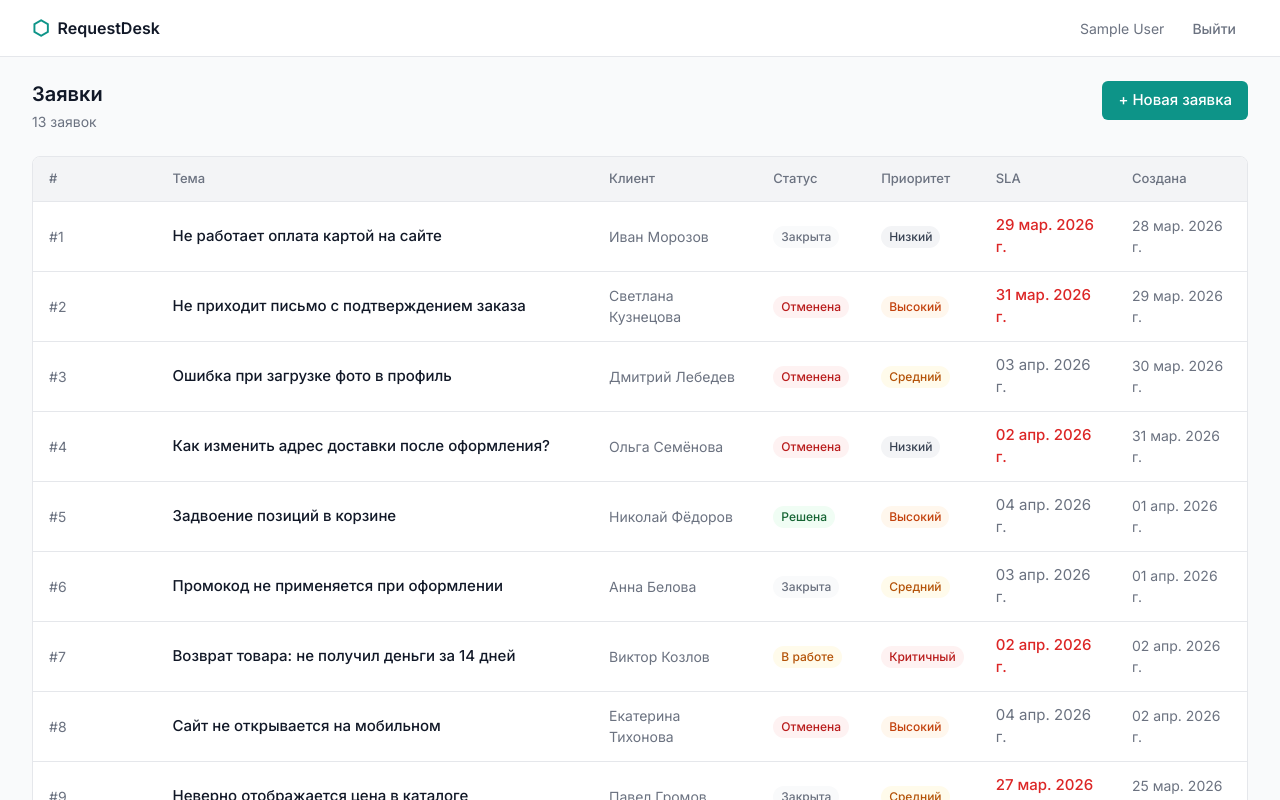
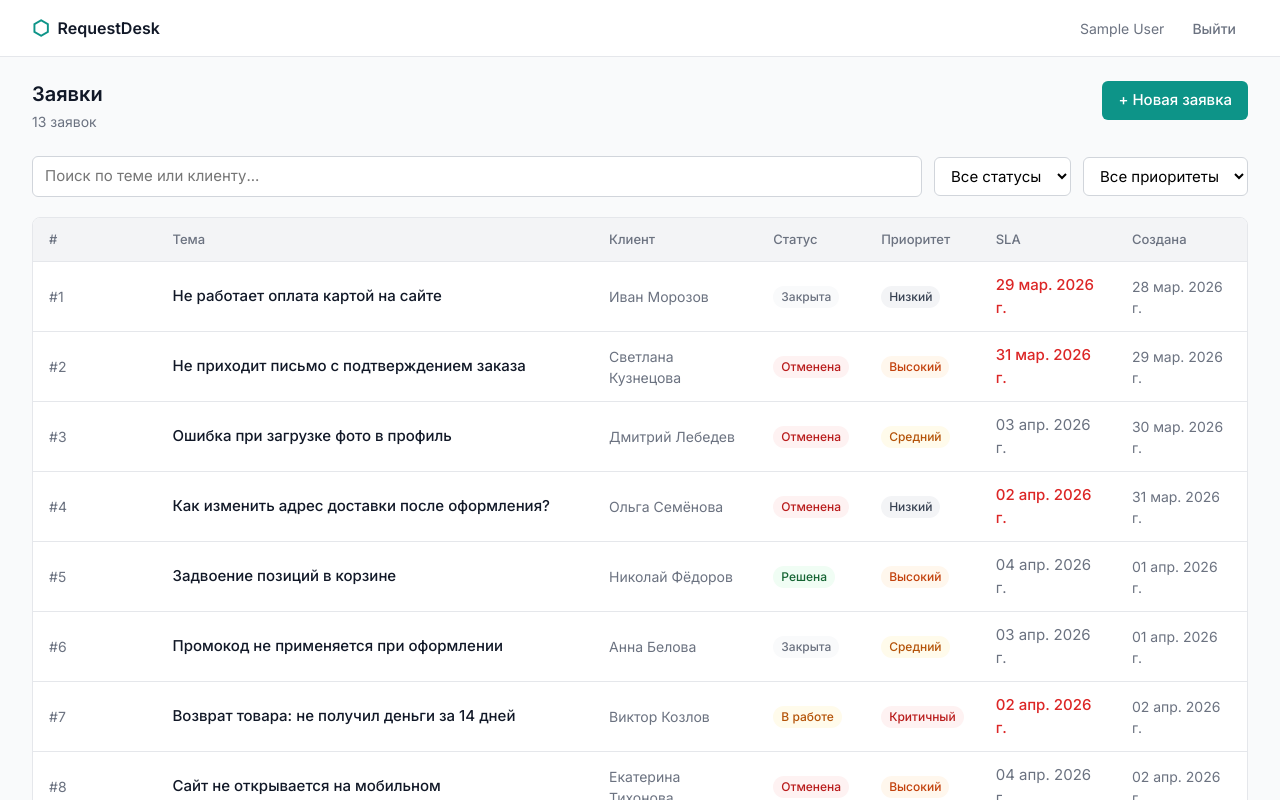
Before and after one commit to Kato-svg/Request-desk, a React (Vite) app: page /tickets in a window 1280 px wide. Shown: the top 800 px of the page. Built offline with nearby package versions, Linux system fonts and the light colour scheme; data requests are answered from the project's data file; sample sign-in values are in the browser's storage.

Commit message:
Добавил фильтры заявок с параметрами поиска по URL-адресам \ Добавил CSS-модуль для компонента TicketFilters

```diff
--- /dev/null
+++ b/src/components/tickets/TicketFilters.module.css
@@ -0,0 +1,40 @@
+.filters {
+  display: flex;
+  gap: 0.75rem;
+  align-items: center;
+  flex-wrap: wrap;
+  margin-bottom: 1.25rem;
+}
+
+.filters__search {
+  flex: 1;
+  min-width: 200px;
+  padding: 0.5rem 0.75rem;
+  border: 1px solid #d1d5db;
+  border-radius: 6px;
+  font-size: 0.9375rem;
+}
+
+.filters__select {
+  padding: 0.5rem 0.75rem;
+  border: 1px solid #d1d5db;
+  border-radius: 6px;
+  font-size: 0.9375rem;
+  background: #fff;
+  cursor: pointer;
+}
+
+.filters__reset {
+  padding: 0.5rem 1rem;
+  border: 1px solid #e5e7eb;
+  border-radius: 6px;
+  font-size: 0.875rem;
+  color: #6b7280;
+  cursor: pointer;
+  background: #fff;
+}
+
+.filters__reset:hover {
+  background: #f3f4f6;
+  color: #374151;
+}
--- /dev/null
+++ b/src/components/tickets/TicketFilters.tsx
@@ -0,0 +1,73 @@
+import type { TicketFilters } from '../../hooks/useTicketFilters'
+import styles from './TicketFilters.module.css'
+
+type Props = {
+  filters: TicketFilters
+  onChange: (key: keyof TicketFilters, value: string) => void
+  onReset: () => void
+}
+
+const STATUS_OPTIONS = [
+  { value: '', label: 'Все статусы' },
+  { value: 'new', label: 'Новая' },
+  { value: 'open', label: 'Открытая' },
+  { value: 'pending', label: 'В ожидании' },
+  { value: 'resolved', label: 'Решена' },
+  { value: 'closed', label: 'Закрыта' },
+]
+
+const PRIORITY_OPTIONS = [
+  { value: '', label: 'Все приоритеты' },
+  { value: 'low', label: 'Низкий' },
+  { value: 'medium', label: 'Средний' },
+  { value: 'high', label: 'Высокий' },
+  { value: 'critical', label: 'Критичный' },
+]
+
+function hasActiveFilters(filters: TicketFilters) {
+  return filters.search || filters.status || filters.priority
+}
+
+export default function TicketFilters({ filters, onChange, onReset }: Props) {
+  return (
+    <div className={styles.filters}>
+      <input
+        className={styles.filters__search}
+        type="search"
+        placeholder="Поиск по теме или клиенту..."
+        value={filters.search}
+        onChange={(e) => onChange('search', e.target.value)}
+      />
+
+      <select
+        className={styles.filters__select}
+        value={filters.status}
+        onChange={(e) => onChange('status', e.target.value)}
+      >
+        {STATUS_OPTIONS.map((o) => (
+          <option key={o.value} value={o.value}>
+            {o.label}
+          </option>
+        ))}
+      </select>
+
+      <select
+        className={styles.filters__select}
+        value={filters.priority}
+        onChange={(e) => onChange('priority', e.target.value)}
+      >
+        {PRIORITY_OPTIONS.map((o) => (
+          <option key={o.value} value={o.value}>
+            {o.label}
+          </option>
+        ))}
+      </select>
+
+      {hasActiveFilters(filters) && (
+        <button className={styles.filters__reset} onClick={onReset}>
+          Сбросить
+        </button>
+      )}
+    </div>
+  )
+}
--- /dev/null
+++ b/src/hooks/useTicketFilters.ts
@@ -0,0 +1,36 @@
+import { useSearchParams } from 'react-router-dom'
+import type { Ticket } from '../types'
+
+export type TicketFilters = {
+  search: string
+  status: Ticket['status'] | ''
+  priority: Ticket['priority'] | ''
+}
+
+export function useTicketFilters() {
+  const [searchParams, setSeacrhParams] = useSearchParams()
+
+  const filters: TicketFilters = {
+    search: searchParams.get('search') ?? '',
+    status: (searchParams.get('status') as Ticket['status']) ?? '',
+    priority: (searchParams.get('priority') as Ticket['priority']) ?? '',
+  }
+
+  function setFilter(key: keyof TicketFilters, value: string) {
+    const next = new URLSearchParams(searchParams)
+
+    if (value) {
+      next.set(key, value)
+    } else {
+      next.delete(key)
+    }
+
+    setSeacrhParams(next)
+  }
+
+  function resetFilters() {
+    setSeacrhParams(new URLSearchParams())
+  }
+
+  return { filters, setFilter, resetFilters }
+}
--- a/src/pages/TicketsPage.tsx
+++ b/src/pages/TicketsPage.tsx
@@ -4,11 +4,16 @@ import Badge from '../components/ui/Badge'
 import Button from '../components/ui/Button'
 import TableSkeleton from '../components/ui/TableSkeleton'
 import { formatDate, isSlaOverdue } from '../utils/formatDate'
+import { useTicketFilters } from '../hooks/useTicketFilters'
+import { filterTickets } from '../utils/filterTickets'
+import TicketFilters from '../components/tickets/TicketFilters'
 
 function TicketsPage() {
   const { tickets, loading, error } = useTickets()
+  const { filters, setFilter, resetFilters } = useTicketFilters()
   const navigate = useNavigate()
 
+  const filteredTickets = filterTickets(tickets, filters)
   return (
     <div className="tickets-page">
       <div className="page-header">
@@ -22,6 +27,12 @@ function TicketsPage() {
           + Новая заявка
         </Button>
       </div>
+
+      <TicketFilters
+        filters={filters}
+        onChange={setFilter}
+        onReset={resetFilters}
+      />
 
       <div className="table-wrapper">
         <table className="table">
@@ -71,7 +82,7 @@ function TicketsPage() {
 
             {!loading &&
               !error &&
-              tickets.map((ticket) => {
+              filteredTickets.map((ticket) => {
                 const overdue = isSlaOverdue(ticket.sla_deadline)
 
                 return (
--- /dev/null
+++ b/src/utils/filterTickets.ts
@@ -0,0 +1,21 @@
+import type { Ticket } from '../types'
+import type { TicketFilters } from '../hooks/useTicketFilters'
+
+export function filterTickets(
+  tickets: Ticket[],
+  filters: TicketFilters
+): Ticket[] {
+  return tickets.filter((ticket) => {
+    if (filters.search) {
+      const q = filters.search.toLowerCase()
+      const matchSubject = ticket.subject.toLowerCase().includes(q)
+      const matchClient = ticket.client.name.toLowerCase().includes(q)
+      if (!matchSubject && !matchClient) return false
+    }
+
+    if (filters.status && ticket.status !== filters.status) return false
+    if (filters.priority && ticket.priority !== filters.priority) return false
+
+    return true
+  })
+}
```
